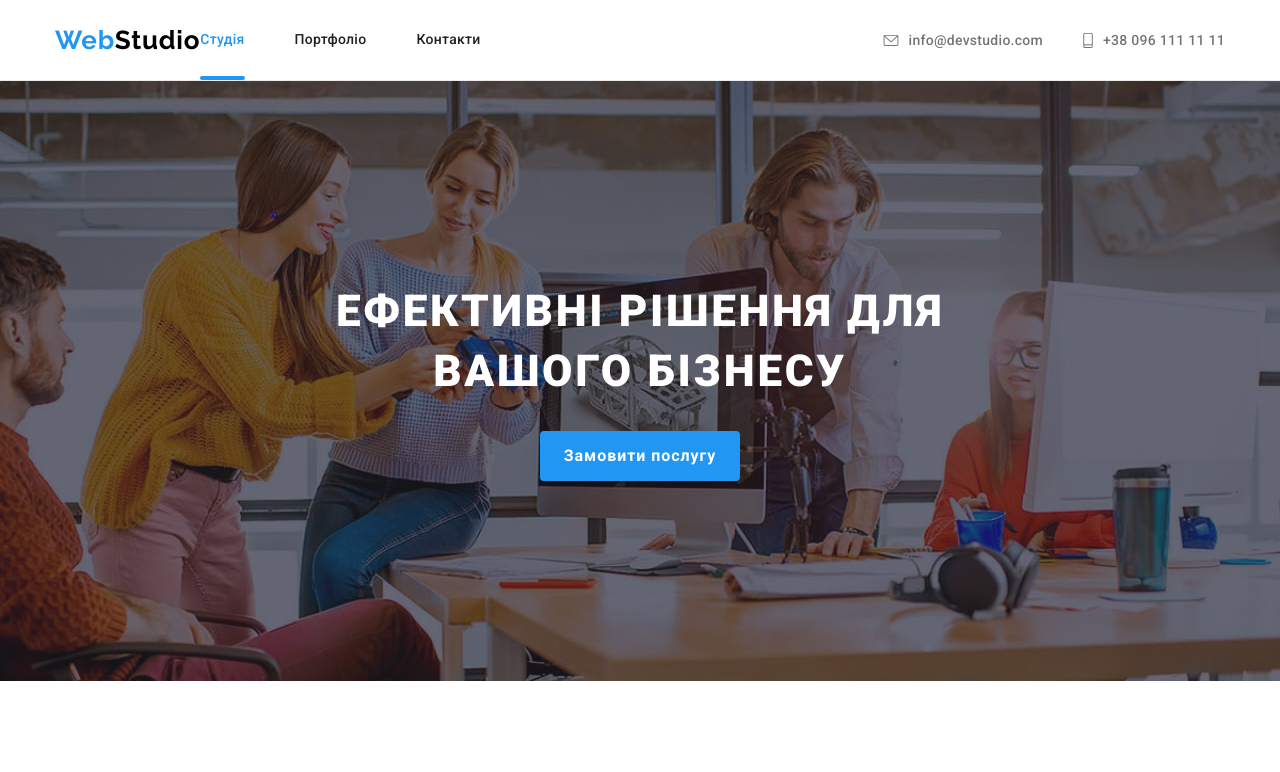
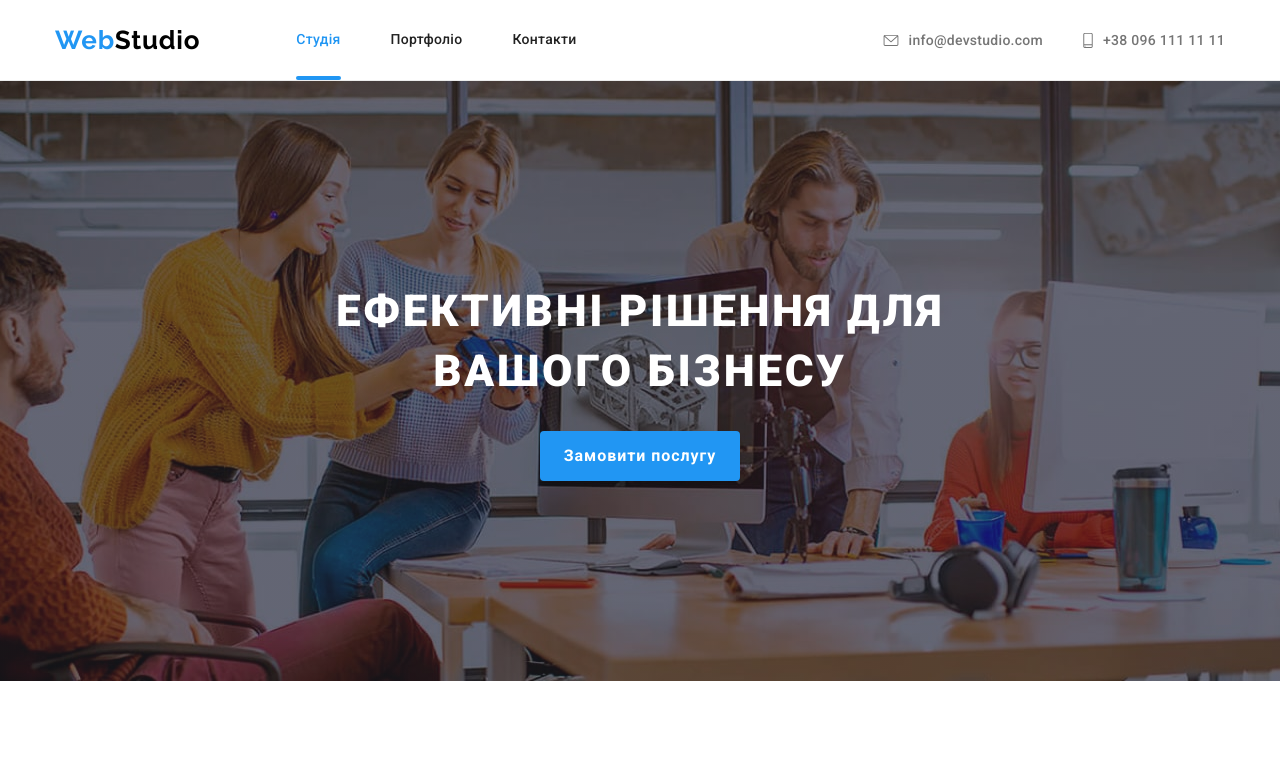
Before and after one commit to Becous/Syvylo-Roman-IPZ, a plain HTML site: page index.html in a window 1280 px wide. Shown: the top 772 px of the page. Drawn offline with Linux system fonts and the light colour scheme.

Commit message:
some fix

```diff
--- a/scss/components/_header.scss
+++ b/scss/components/_header.scss
@@ -43,6 +43,7 @@
   }
 
   &__nav {
+    margin-left: 96px;
     @include tablet {
       display: flex;
       margin: 0px;
```
Also changed, not shown: css/style.css.
